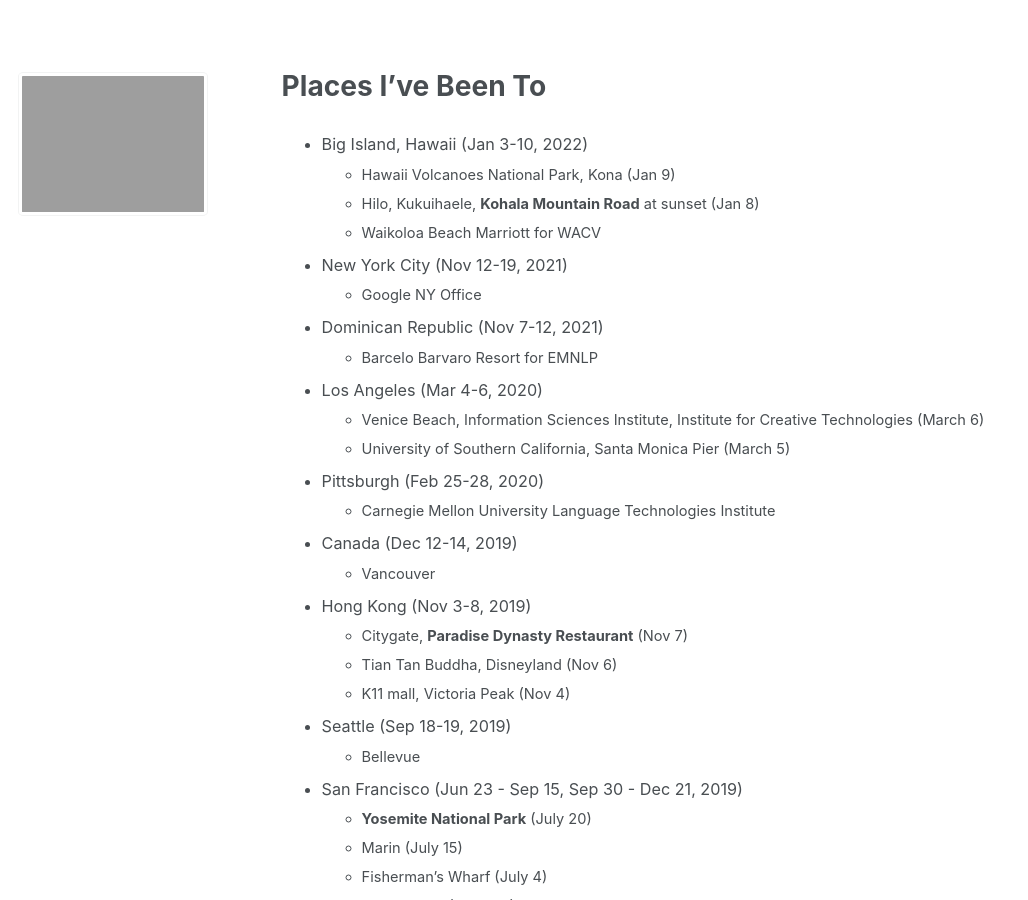
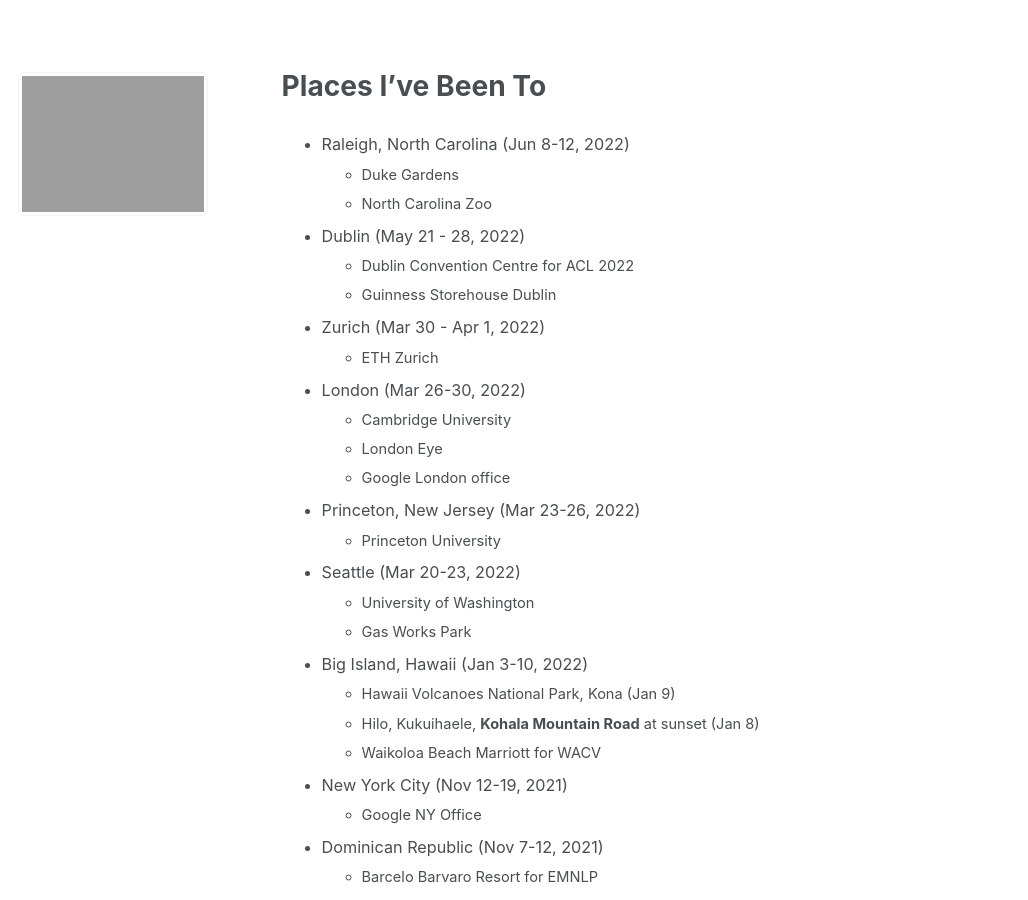
Before and after one commit to jasonwei20/jasonwei20.github.io, a Jekyll site: the page built from _pages/places_ive_been.md, in a window 1280 px wide and 900 px high. Shown: the whole window, without its empty margins (0-1028 px from the left). Built offline with Jekyll 4.4.1, drawn with Linux system fonts in a browser that asks for light colours.

Commit message:
Update places_ive_been.md

```diff
--- a/_pages/places_ive_been.md
+++ b/_pages/places_ive_been.md
@@ -6,7 +6,23 @@
 
 {% include base_path %}
 
-
+*   Raleigh, North Carolina (Jun 8-12, 2022)
+    *   Duke Gardens
+    *   North Carolina Zoo
+*   Dublin (May 21 - 28, 2022)
+    *   Dublin Convention Centre for ACL 2022
+    *   Guinness Storehouse Dublin
+*   Zurich (Mar 30 - Apr 1, 2022)
+    *   ETH Zurich
+*   London (Mar 26-30, 2022)
+    *   Cambridge University
+    *   London Eye
+    *   Google London office
+*   Princeton, New Jersey (Mar 23-26, 2022)
+    *   Princeton University
+*   Seattle (Mar 20-23, 2022)
+    *   University of Washington
+    *   Gas Works Park
 *   Big Island, Hawaii (Jan 3-10, 2022)
     *   Hawaii Volcanoes National Park, Kona (Jan 9)
     *   Hilo, Kukuihaele, **Kohala Mountain Road** at sunset (Jan 8)
```
